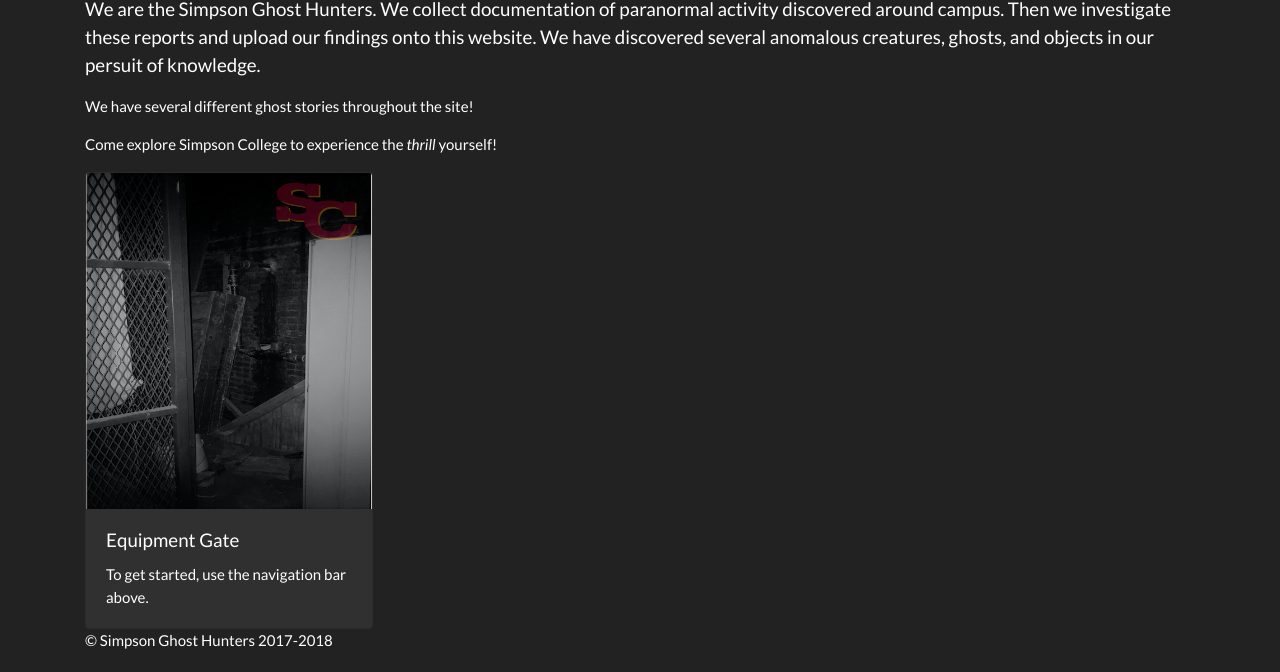
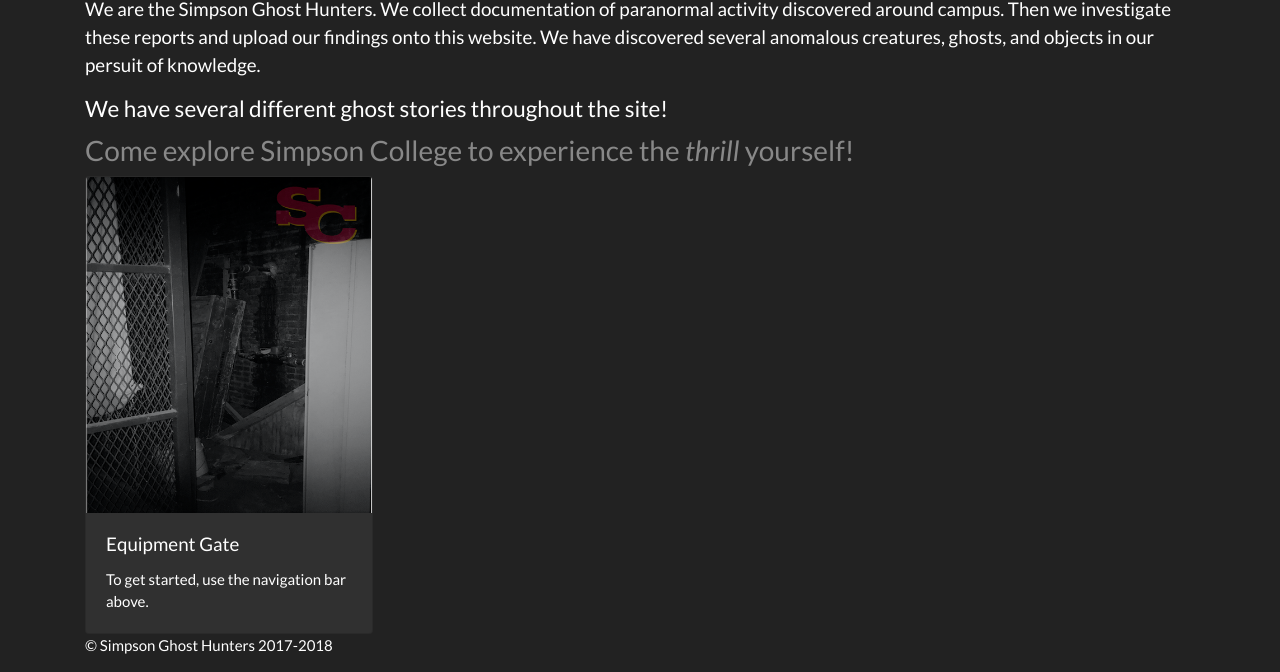
Before and after one commit to zachwemhoff/hauntings, a plain HTML site: page public_html/index.html in a window 1280 px wide. Shown: the part 234-906 px from the top of the page. Drawn offline with nearby package versions, Linux system fonts and the light colour scheme.

Commit message:
Issue #9. Adjusted fonts on the home page to make it more uniform.

```diff
--- a/public_html/index.html
+++ b/public_html/index.html
@@ -61,8 +61,13 @@
 
         <p class="lead">We are the Simpson Ghost Hunters. We collect documentation of paranormal activity discovered around campus. Then we investigate these reports and upload our findings onto this website. We have discovered several anomalous creatures, ghosts, and objects in our persuit of knowledge.</p>
 
-        <p> We have several different ghost stories throughout the site!</p>
-        <p>Come explore Simpson College to experience the <i>thrill</i> yourself!</p>
+        <h4>
+          We have several different ghost stories throughout the site!
+        </h4>
+
+        <h3>
+          <small class="text-muted">Come explore Simpson College to experience the <i>thrill</i> yourself!</small>
+        </h3>
 
  <div class="card" style="width: 18rem;">
         <img src="img/home_new.png" class="card-img-top" alt="Equipment Gate">
```
